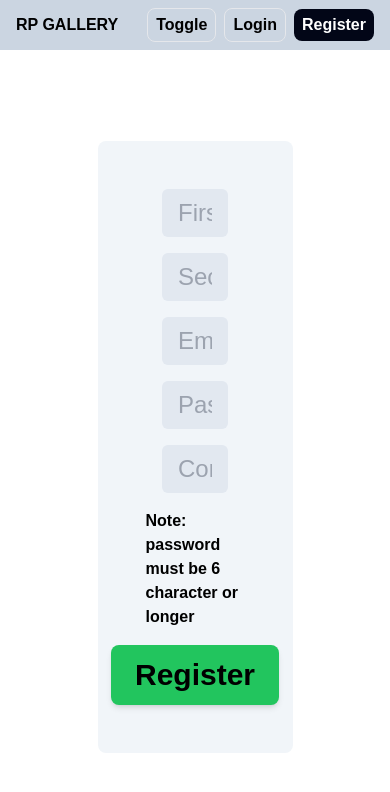
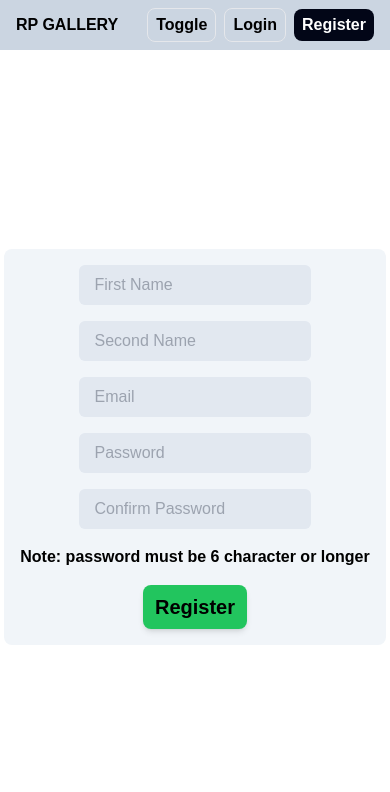
Before and after one commit to rahul72parihar/socialMedia, a React (Vite) app: page /register in a window 390 px wide. Shown: the top 792 px of the page. Built offline with nearby package versions, Linux system fonts and the light colour scheme.

Commit message:
fix responsive bug for nest

```diff
--- a/src/API/AddPhoto.ts
+++ b/src/API/AddPhoto.ts
@@ -38,7 +38,7 @@ export async function deletePhotoLocal(photoUrl: any, uid: any) {
   const photoRef = ref(storage, photoUrl);
   // Delete the photo from Firebase Storage
   console.log(photoRef);
-  const metadata = await getMetadata(photoRef);
+  const metadata = await getMetadata(photoRef).catch(() => console.log("file was deleted"));
   if (metadata) {
     // Delete the photo from Firebase Storage
     await deleteObject(photoRef);
--- a/src/Components/Login.tsx
+++ b/src/Components/Login.tsx
@@ -35,7 +35,7 @@ const Login = () => {
   };
   return (
     <div className="flex-1 flex-col gap-5 flex justify-center items-center text-black dark:text-white">
-      <form className="flex flex-col gap-4 sm:w-1/3 bg-slate-50 p-5 rounded-lg dark:bg-slate-800">
+      <form className="flex flex-col gap-4 w-9/10 mx-5 md:w-2/3 bg-slate-50 p-5 rounded-lg dark:bg-slate-800">
         <input
           className="bg-slate-100 sm:text-3xl font-semi-bold dark:bg-slate-700 outline-none rounded-md px-4 py-2"
           type="email"
@@ -65,7 +65,7 @@ const Login = () => {
           Use Demo Email
         </button>
         <button
-          className="rounded-lg flex items-center bg-green-500 font-bold sm:px-5 sm:py-2 px-3 py-2 sm:text-3xl gap-4 shadow-lg w-max mx-auto"
+          className="rounded-lg flex items-center bg-green-500 font-bold sm:px-5 sm:py-2 px-3 py-2 md:text-3xl gap-4 shadow-lg w-max mx-auto"
           onClick={handleLogin}
         >
           <div className="sm:text-5xl">
--- a/src/Components/PhotoModal.tsx
+++ b/src/Components/PhotoModal.tsx
@@ -13,7 +13,7 @@ const PhotoModal = ({ closeModal, photo, uid }: any) => {
   };
   return (
     <div className=" fixed inset-0 bg-white dark:bg-black bg-opacity-50 dark:bg-opacity-50 w-full h-full text-white">
-      <div className="w-screen h-screen  flex flex-col justify-center sm:justify-start mt-20 items-center">
+      <div className="w-screen h-screen  flex flex-col justify-start mt-20 items-center">
         <img
           className="h-80 w-80 sm:w-auto sm:h-2/3 object-cover mx-auto"
           src={photo.url}
--- a/src/Components/UserGallery.tsx
+++ b/src/Components/UserGallery.tsx
@@ -43,7 +43,7 @@ const UserGallery = ({ userId }: any) => {
     );
   return (
     <div className=" bg-slate-100 dark:bg-slate-800 flex flex-1 flex-col items-center p-8 rounded-lg gap-8 dark:text-white w-full">
-      <h1 className="text-2xl sm:text-5xl font-bold">YOUR POSTS</h1>
+      <h1 className="text-2xl md:text-5xl font-bold">YOUR POSTS</h1>
       <div className=" w-full flex flex-wrap  gap-3 justify-center">
         {photos.map((photo: any, index) => (
           <div
--- a/src/Screen/RegisterPage.tsx
+++ b/src/Screen/RegisterPage.tsx
@@ -82,46 +82,46 @@ const RegisterPage = () => {
     <>
       <Navigation></Navigation>
       <div className="flex flex-1  justify-center items-center">
-        <form className="p-12 flex flex-col justify-center items-center bg-slate-100 dark:bg-slate-800 dark:text-white rounded-lg gap-4 w-1/2">
+        <form className=" p-4 sm:p-12 flex flex-col justify-center items-center bg-slate-100 dark:bg-slate-800 dark:text-white rounded-lg gap-4 sm:w-1/2">
           <input
             type="text"
             name="firstName"
-            className="text-2xl w-2/3 rounded-md py-2 px-4 bg-slate-200 dark:bg-slate-700  outline-none"
+            className="md:text-2xl w-2/3 rounded-md py-2 px-4 bg-slate-200 dark:bg-slate-700  outline-none"
             onChange={handleChange}
             placeholder="First Name"
           />
           <input
             type="text"
             name="secondName"
-            className="text-2xl w-2/3 rounded-md py-2 px-4 bg-slate-200 dark:bg-slate-700  outline-none"
+            className="md:text-2xl w-2/3 rounded-md py-2 px-4 bg-slate-200 dark:bg-slate-700  outline-none"
             onChange={handleChange}
             placeholder="Second Name"
           />
           <input
             type="email"
             name="email"
-            className="text-2xl w-2/3 rounded-md py-2 px-4 bg-slate-200 dark:bg-slate-700  outline-none"
+            className="md:text-2xl w-2/3 rounded-md py-2 px-4 bg-slate-200 dark:bg-slate-700  outline-none"
             onChange={handleChange}
             placeholder="Email"
           />
           <input
             type="password"
             name="password"
-            className="text-2xl w-2/3 rounded-md py-2 px-4 bg-slate-200 outline-none dark:bg-slate-700"
+            className="md:text-2xl w-2/3 rounded-md py-2 px-4 bg-slate-200 outline-none dark:bg-slate-700"
             onChange={handleChange}
             placeholder="Password"
           />
           <input
             type="password"
             name="confirmPassword"
-            className="text-2xl w-2/3 rounded-md py-2 px-4 bg-slate-200 dark:bg-slate-700 outline-none "
+            className="md:text-2xl w-2/3 rounded-md py-2 px-4 bg-slate-200 dark:bg-slate-700 outline-none "
             onChange={handleChange}
             placeholder="Confirm Password"
           />
           {showError && <p className=" text-red-500 font-semibold"> {errorMessage}</p>}
           <p className="font-semibold">Note: password must be 6 character or longer</p>
           <button
-            className="rounded-lg py-3 px-6 text-3xl font-bold bg-green-500 shadow-md"
+            className="rounded-lg sm:py-3 sm:px-6 py-2 px-3 text-xl sm:text-3xl font-bold bg-green-500 shadow-md"
             onClick={handleSubmit}
           >
             Register
```
